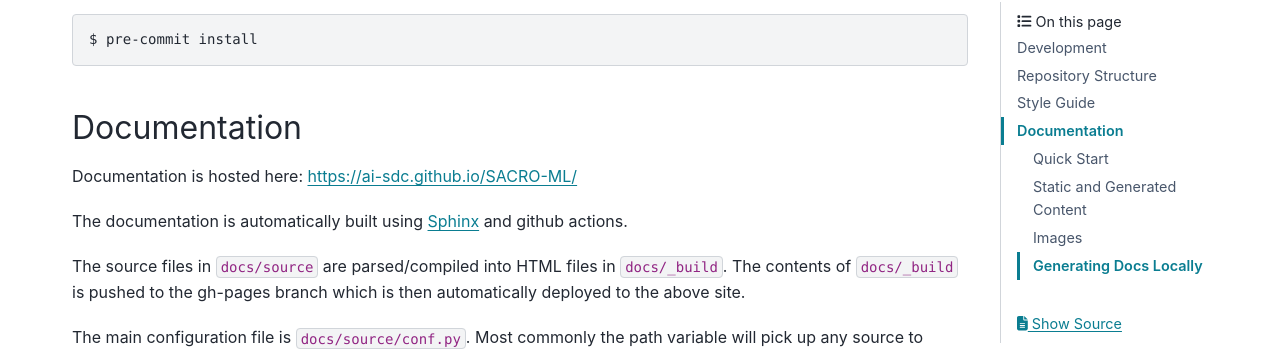
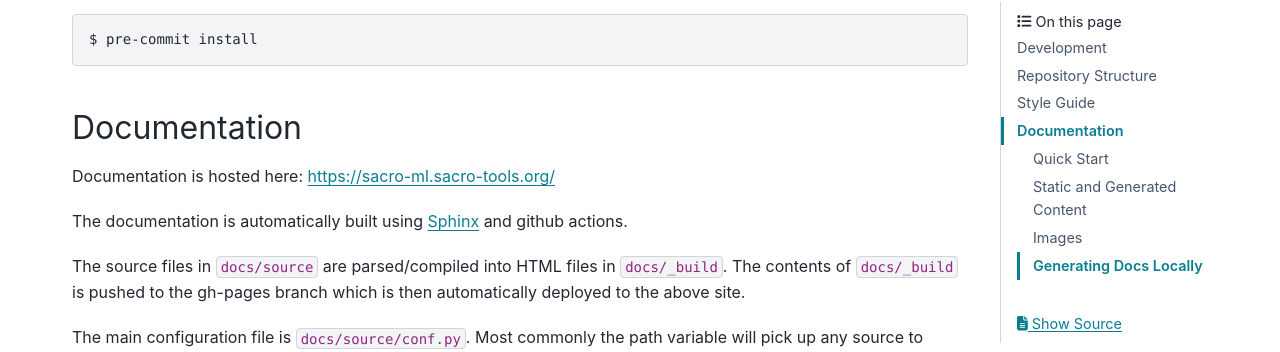
Before and after one commit to AI-SDC/SACRO-ML, a Sphinx documentation site: the page built from docs/source/contributing.rst, in a window 1280 px wide and 900 px high, scrolled down 1703 px. Shown: the part 94-446 px from the top of the window. Built offline with Sphinx 7.4.7 and the PyData theme 0.15.4, drawn with Linux system fonts in a browser that asks for light colours; pages that are not in the unit, such as notebooks, are missing from menus; some of the changed lines change nothing that is shown.

Commit message:
Update contributing.rst
Updated links on the contribution.rst to point to the sub-domain

Signed-off-by: Jessica Ikechukwu <Jessica.Ikechukwu@uwe.ac.uk>

```diff
--- a/docs/source/contributing.rst
+++ b/docs/source/contributing.rst
@@ -81,7 +81,7 @@ Pre-commit can be configured to automatically run on every ``git commit`` with:
 Documentation
 -------------
 
-Documentation is hosted here: https://ai-sdc.github.io/SACRO-ML/
+Documentation is hosted here: https://sacro-ml.sacro-tools.org/
 
 The documentation is automatically built using `Sphinx <https://www.sphinx-doc.org>`_ and github actions.
 
```
